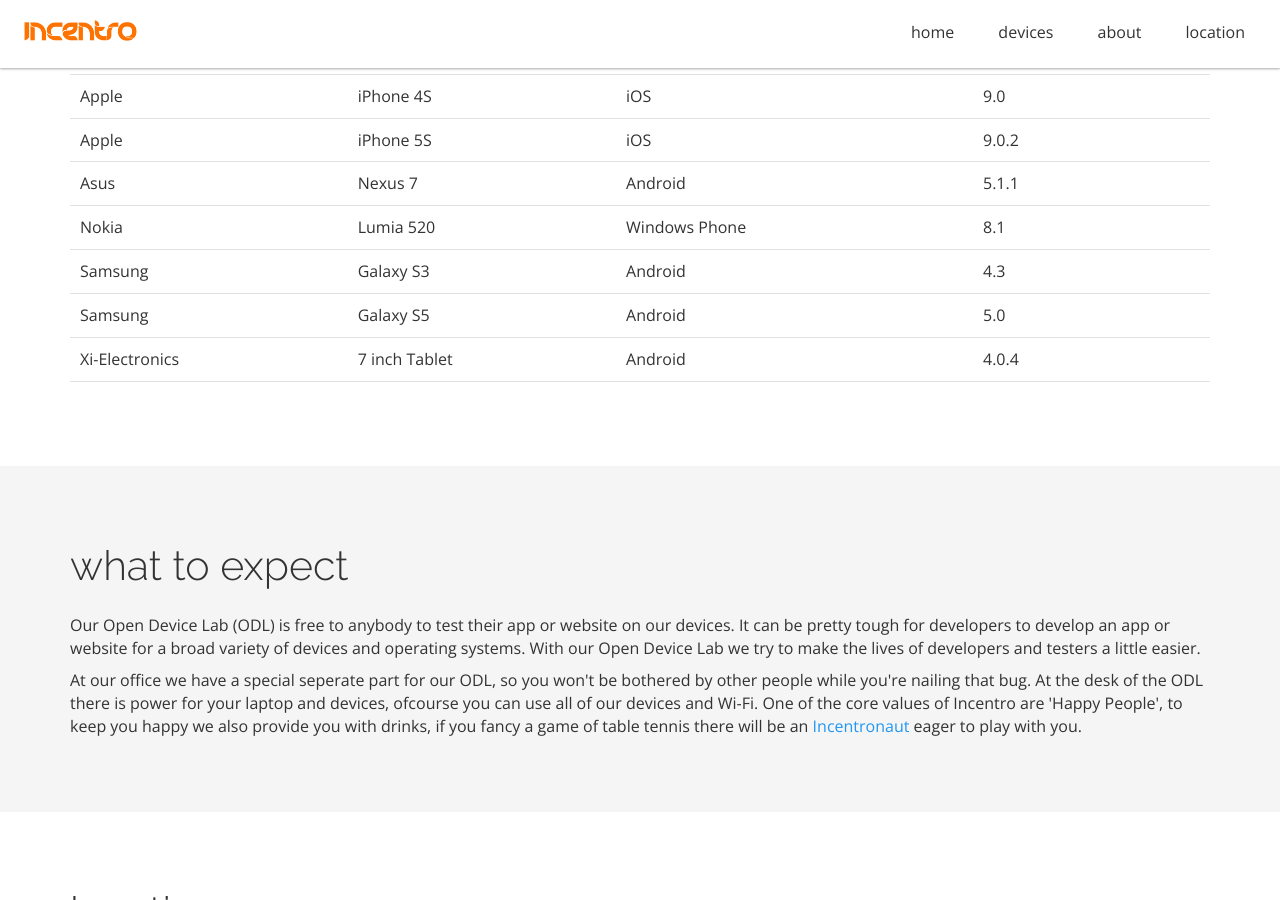
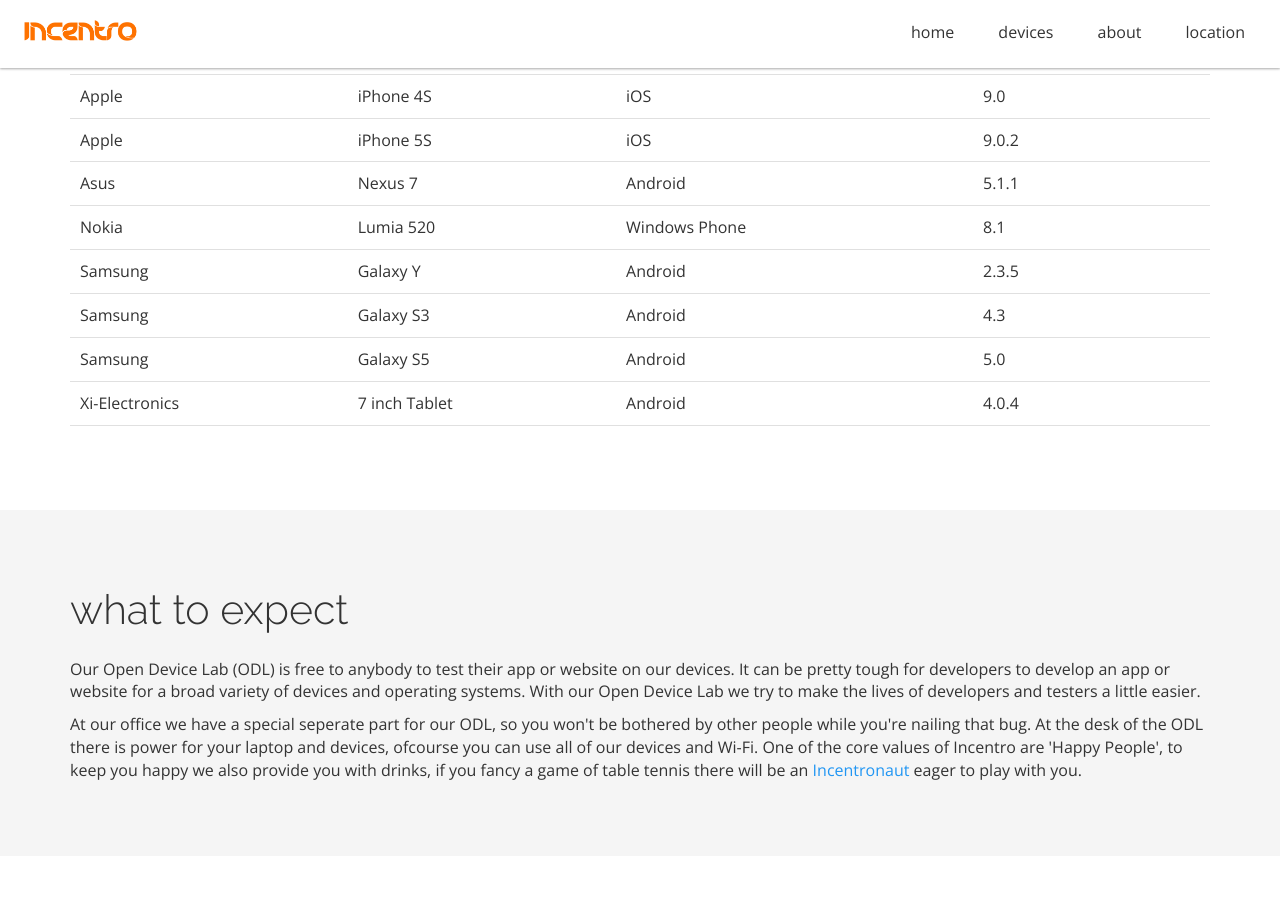
Before and after one commit to incentro/devicelab, a Jekyll site: the page built from index.html, in a window 1280 px wide and 900 px high, scrolled down 876 px. Built offline with Jekyll 4.4.1, drawn with Linux system fonts in a browser that asks for light colours; nearby versions of some CDN libraries; Markdown is read by kramdown in place of the engine named in the settings.

Commit message:
Update devicelist.yml

```diff
--- a/_data/devicelist.yml
+++ b/_data/devicelist.yml
@@ -49,6 +49,13 @@
   osversion: 8.1
 # Owner: Peter van der Lugt
 
+- title: SamsungGalaxyY.2.3.5
+  vendor: Samsung
+  device: Galaxy Y
+  os: Android
+  osversion: 2.3.5
+# Owner: Pieter Bogaerts
+
 - title: SamsungGalaxyS3.4.3
   vendor: Samsung
   device: Galaxy S3
```
